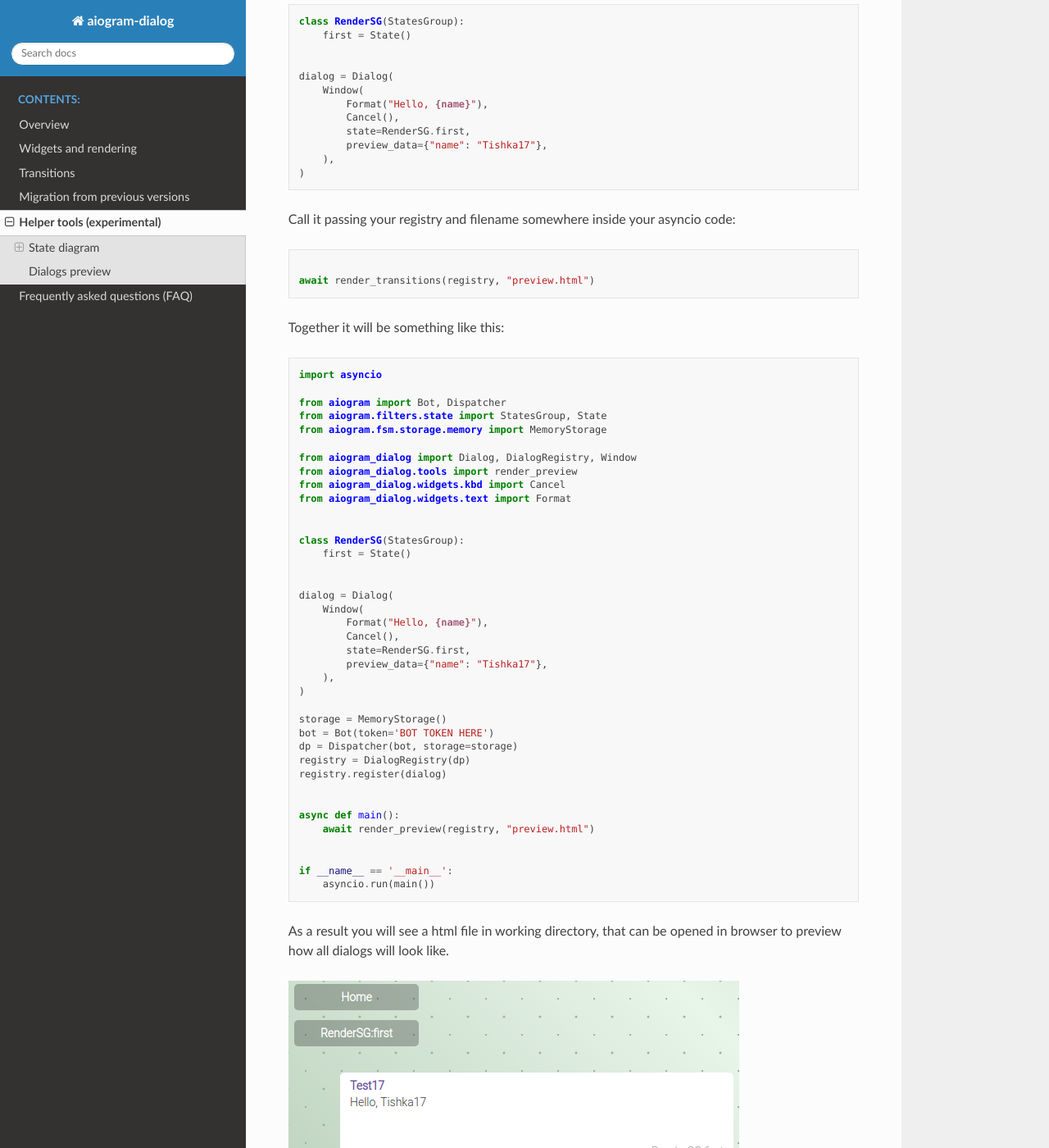
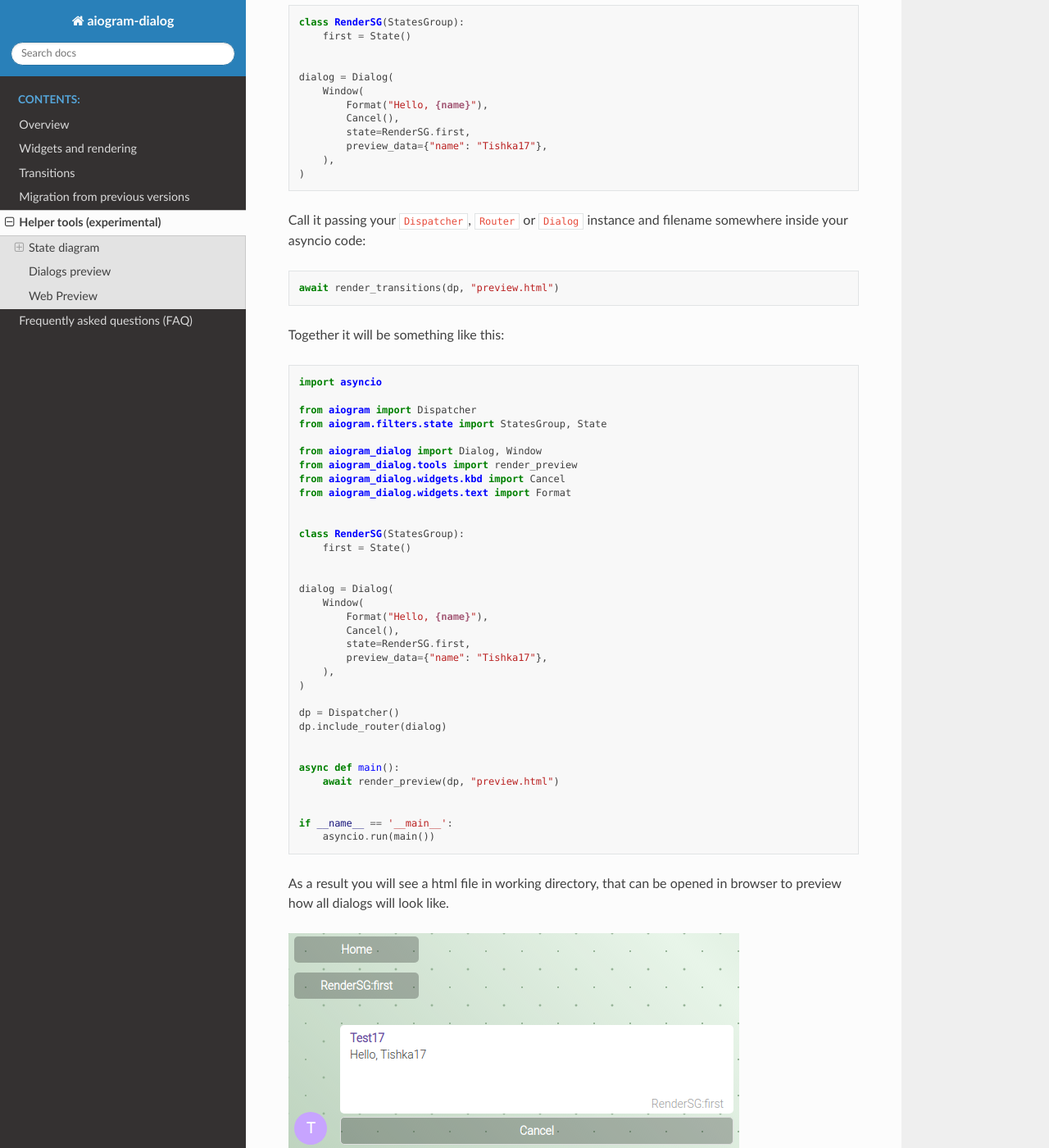
Before and after one commit to Tishka17/aiogram_dialog, a Sphinx documentation site: the page built from docs/tools.rst, in a window 1280 px wide and 1400 px high, scrolled down 3738 px. Shown: the whole window at 82% size. Built offline with Sphinx 7.4.7 and the Read the Docs theme 2.0.0, drawn with Linux system fonts in a browser that asks for light colours; some of the changed text lies outside the part shown.

Commit message:
web preview in docs

```diff
--- a/docs/examples/tools/preview_summary.py
+++ b/docs/examples/tools/preview_summary.py
@@ -1,10 +1,9 @@
 import asyncio
 
-from aiogram import Bot, Dispatcher
+from aiogram import Dispatcher
 from aiogram.filters.state import StatesGroup, State
-from aiogram.fsm.storage.memory import MemoryStorage
 
-from aiogram_dialog import Dialog, DialogRegistry, Window
+from aiogram_dialog import Dialog, Window
 from aiogram_dialog.tools import render_preview
 from aiogram_dialog.widgets.kbd import Cancel
 from aiogram_dialog.widgets.text import Format
@@ -23,15 +22,12 @@
     ),
 )
 
-storage = MemoryStorage()
-bot = Bot(token='BOT TOKEN HERE')
-dp = Dispatcher(bot, storage=storage)
-registry = DialogRegistry(dp)
-registry.register(dialog)
+dp = Dispatcher()
+dp.include_router(dialog)
 
 
 async def main():
-    await render_preview(registry, "preview.html")
+    await render_preview(dp, "preview.html")
 
 
 if __name__ == '__main__':
--- a/docs/examples/tools/render.py
+++ b/docs/examples/tools/render.py
@@ -41,4 +41,4 @@
 )
 
 # this is diagram rendering
-render_transitions([dialog])
+render_transitions(dialog)
--- a/docs/examples/tools/render_hints.py
+++ b/docs/examples/tools/render_hints.py
@@ -40,4 +40,4 @@
     ),
 )
 
-render_transitions([dialog])
+render_transitions(dialog)
--- a/docs/examples/tools/render_preview.py
+++ b/docs/examples/tools/render_preview.py
@@ -1,2 +1 @@
-
-await render_transitions(registry, "preview.html")
+await render_transitions(dp, "preview.html")
--- a/docs/migration.rst
+++ b/docs/migration.rst
@@ -8,6 +8,8 @@
 * ``Registry`` class removed.
 * Each `Dialog`` is now a ``Router``. You should do ``dp.include_router(dialog)`` to attach it.
 * ``setup_dialogs`` is now a replacement of ``registry.setup_dp()``. Parameters are the same.
+* ``render_preview`` and ``render_transitions`` methods now expect ``Dispatcher``, ``Router`` or ``Dialog`` instance instead of ``Registry``
+* ``aiogram-dialog-preview`` now expects ``Dispatcher``, ``Router`` or ``Dialog`` instance instead of ``Registry``
 
 Migration 2.0b10 -> 2.0b17
 ===============================
--- a/docs/tools.rst
+++ b/docs/tools.rst
@@ -19,7 +19,7 @@
 .. literalinclude:: examples/tools/import.py
 
 
-Call it passing your registry or list of dialogs:
+Call it passing your ``Dispatcher``, ``Router`` or ``Dialog`` instance:
 
 .. literalinclude:: examples/tools/render.py
 
@@ -57,7 +57,7 @@
 
 .. literalinclude:: examples/tools/render_preview_data.py
 
-Call it passing your registry and filename somewhere inside your asyncio code:
+Call it passing your ``Dispatcher``, ``Router`` or ``Dialog`` instance and filename somewhere inside your asyncio code:
 
 .. literalinclude:: examples/tools/render_preview.py
 
@@ -68,3 +68,15 @@
 As a result you will see a html file in working directory, that can be opened in browser to preview how all dialogs will look like.
 
 .. image:: resources/render_preview_result.png
+
+
+Web Preview
+===============
+
+Instead of creating files with previews you can serve them using web browser.
+
+Just run ``aiogram-dialog-preview`` command passing path to ``Dispatcher``/``Router``/``Dialog`` in form ``path/to/dir/package.module:object_or_callable``
+
+.. literalinclude:: examples/tools/web_preview.sh
+
+See console output to get URL and error logs
```
Also changed, not shown: 5 other files.
